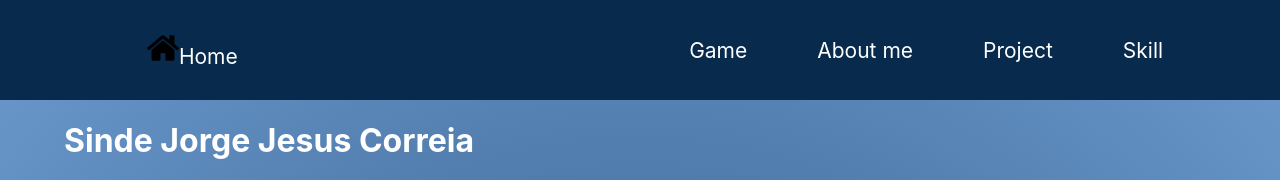
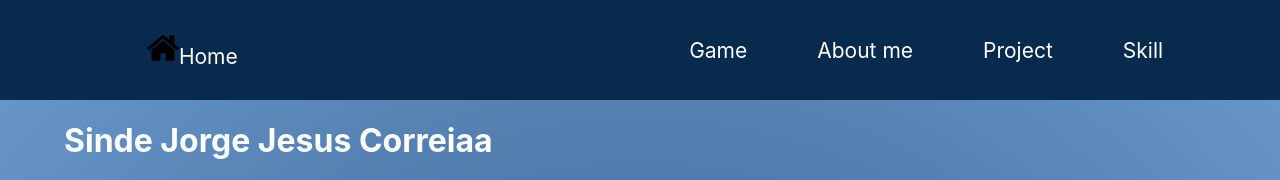
Before and after one commit to SindeCorreia/Portifolio, a React (Create React App) app: page / in a window 1280 px wide. Shown: the top 180 px of the page. Built offline with nearby package versions, Linux system fonts and the light colour scheme.

Commit message:
synchronize local and remote repository

```diff
--- a/src/Components/Home/Bio/Bio.jsx
+++ b/src/Components/Home/Bio/Bio.jsx
@@ -6,7 +6,7 @@ function Bio () {
 return(
     <div >
         <div className="description">
-            <h1>Sinde Jorge Jesus Correia</h1>
+            <h1>Sinde Jorge Jesus Correiaa</h1>
             <h1>Web developer Full-stack </h1>
             <p>I have recently completed an intensive </p>
             <p>program in coding, I am looking forward to </p>
```
